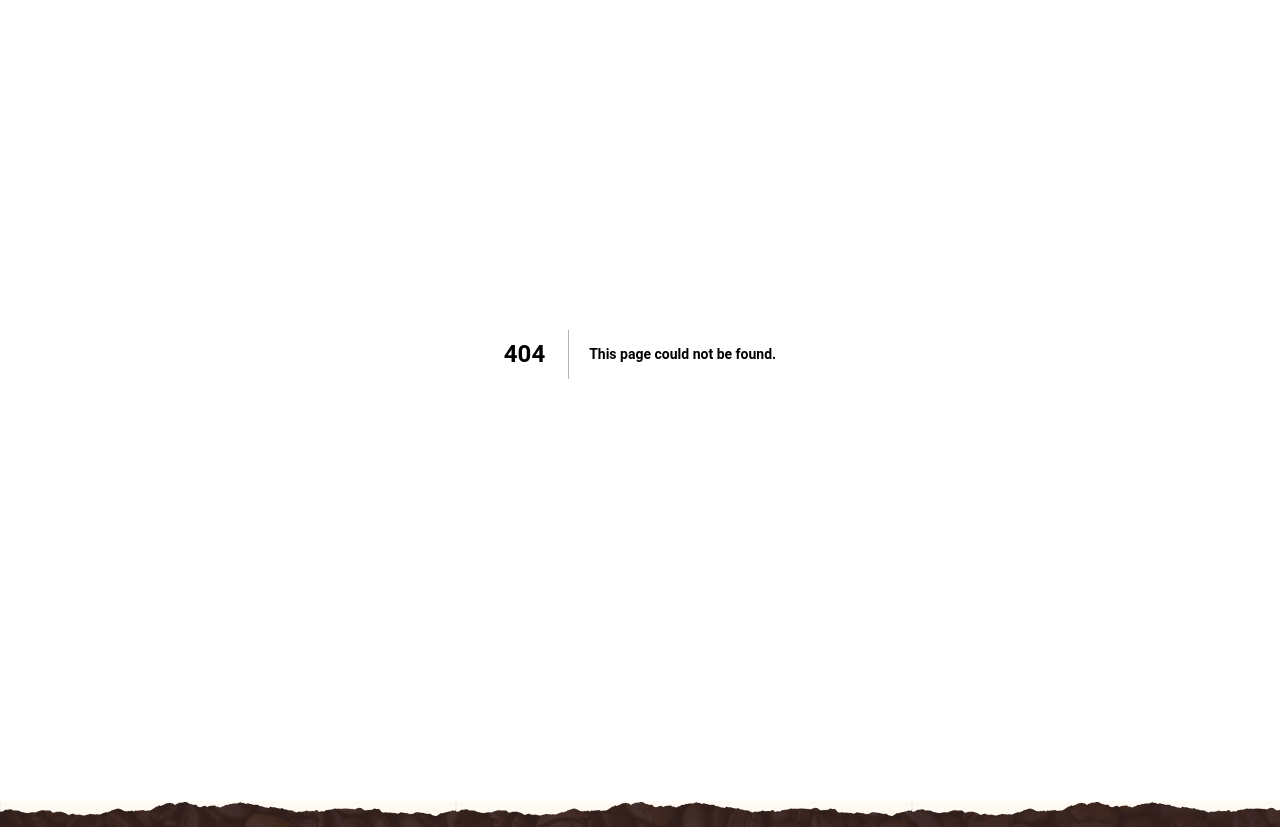
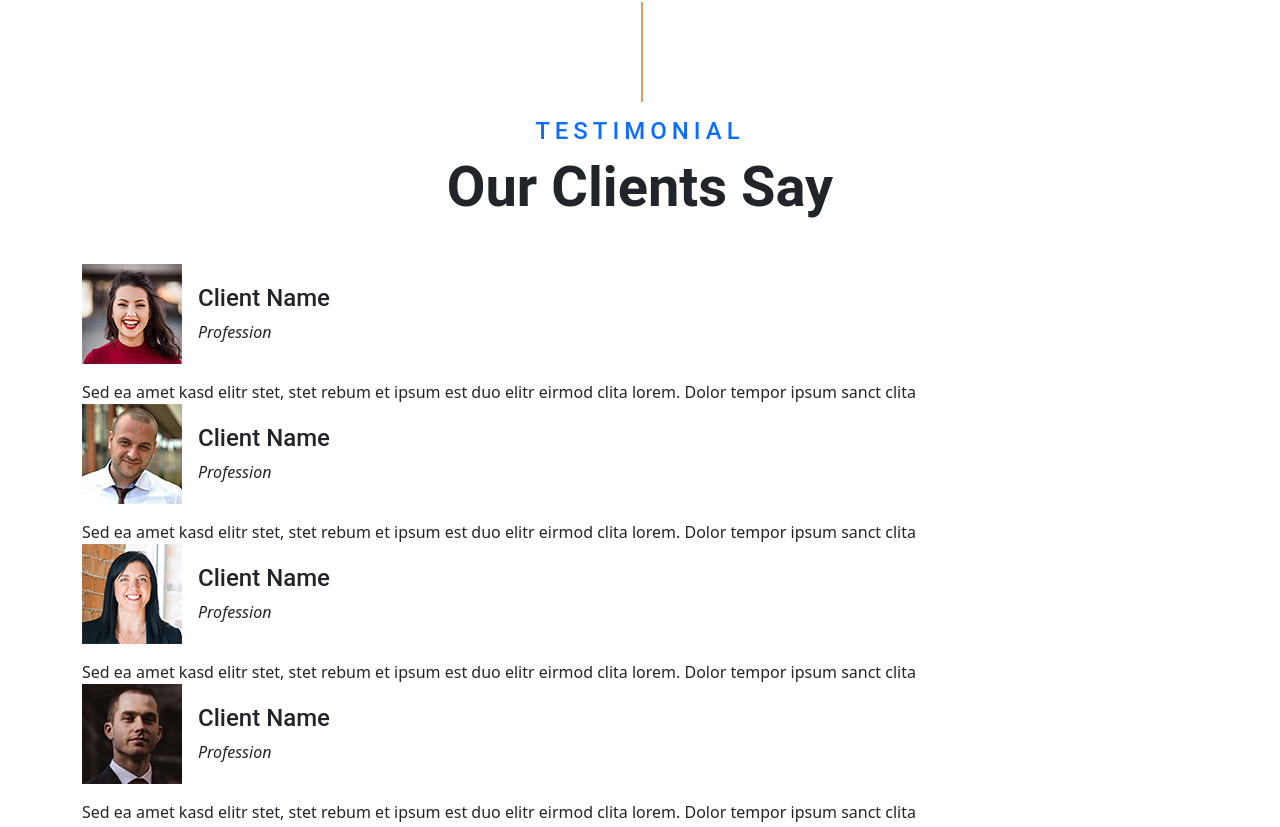
Before and after one commit to mohsen-deilami/coffee-next, a Next.js app: page /testimonial in a window 1280 px wide. Before the commit this address had no page. Shown: the part 814-1641 px from the top of the page. Built offline with nearby package versions, Linux system fonts and the light colour scheme.

Commit message:
develop testimonial

```diff
--- a/pages/index.js
+++ b/pages/index.js
@@ -2,7 +2,7 @@ import Offer from "@/components/offer/Offer";
 export default function Home() {
   return (
 
-    <Offer/>
+ homepage
   )
 
 }
--- a/pages/reservation/reservation.js
+++ b/pages/reservation/index.js
@@ -1,6 +1,6 @@
 import React from 'react'
 
-export default function reservation() {
+export default function index() {
   return (
     <div className="container-fluid my-5">
     <div className="container">
--- /dev/null
+++ b/pages/testimonial/index.js
@@ -0,0 +1,56 @@
+import React from 'react'
+
+export default function index() {
+  return (
+    <div className="container-fluid py-5">
+    <div className="container">
+        <div className="section-title">
+            <h4 className="text-primary text-uppercase" style={{letterSpacing: "5px"}}>Testimonial</h4>
+            <h1 className="display-4">Our Clients Say</h1>
+        </div>
+        <div className="owl-carousel testimonial-carousel">
+            <div className="testimonial-item">
+                <div className="d-flex align-items-center mb-3">
+                    <img className="img-fluid" src="img/testimonial-1.jpg" alt=""/>
+                    <div className="ml-3">
+                        <h4>Client Name</h4>
+                        <i>Profession</i>
+                    </div>
+                </div>
+                <p className="m-0">Sed ea amet kasd elitr stet, stet rebum et ipsum est duo elitr eirmod clita lorem. Dolor tempor ipsum sanct clita</p>
+            </div>
+            <div className="testimonial-item">
+                <div className="d-flex align-items-center mb-3">
+                    <img className="img-fluid" src="img/testimonial-2.jpg" alt=""/>
+                    <div className="ml-3">
+                        <h4>Client Name</h4>
+                        <i>Profession</i>
+                    </div>
+                </div>
+                <p className="m-0">Sed ea amet kasd elitr stet, stet rebum et ipsum est duo elitr eirmod clita lorem. Dolor tempor ipsum sanct clita</p>
+            </div>
+            <div className="testimonial-item">
+                <div className="d-flex align-items-center mb-3">
+                    <img className="img-fluid" src="img/testimonial-3.jpg" alt=""/>
+                    <div className="ml-3">
+                        <h4>Client Name</h4>
+                        <i>Profession</i>
+                    </div>
+                </div>
+                <p className="m-0">Sed ea amet kasd elitr stet, stet rebum et ipsum est duo elitr eirmod clita lorem. Dolor tempor ipsum sanct clita</p>
+            </div>
+            <div className="testimonial-item">
+                <div className="d-flex align-items-center mb-3">
+                    <img className="img-fluid" src="img/testimonial-4.jpg" alt=""/>
+                    <div className="ml-3">
+                        <h4>Client Name</h4>
+                        <i>Profession</i>
+                    </div>
+                </div>
+                <p className="m-0">Sed ea amet kasd elitr stet, stet rebum et ipsum est duo elitr eirmod clita lorem. Dolor tempor ipsum sanct clita</p>
+            </div>
+        </div>
+    </div>
+</div>
+  )
+}
```
